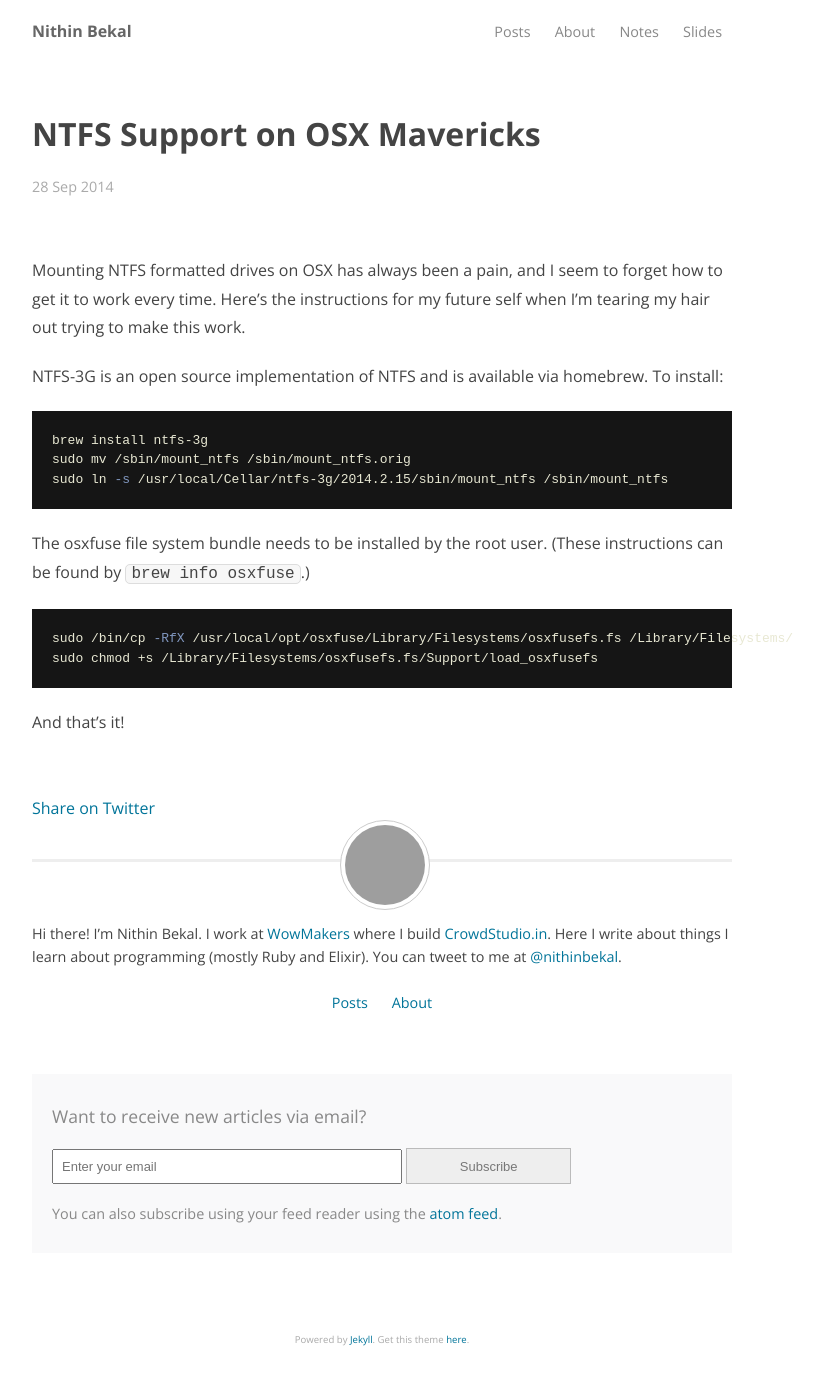
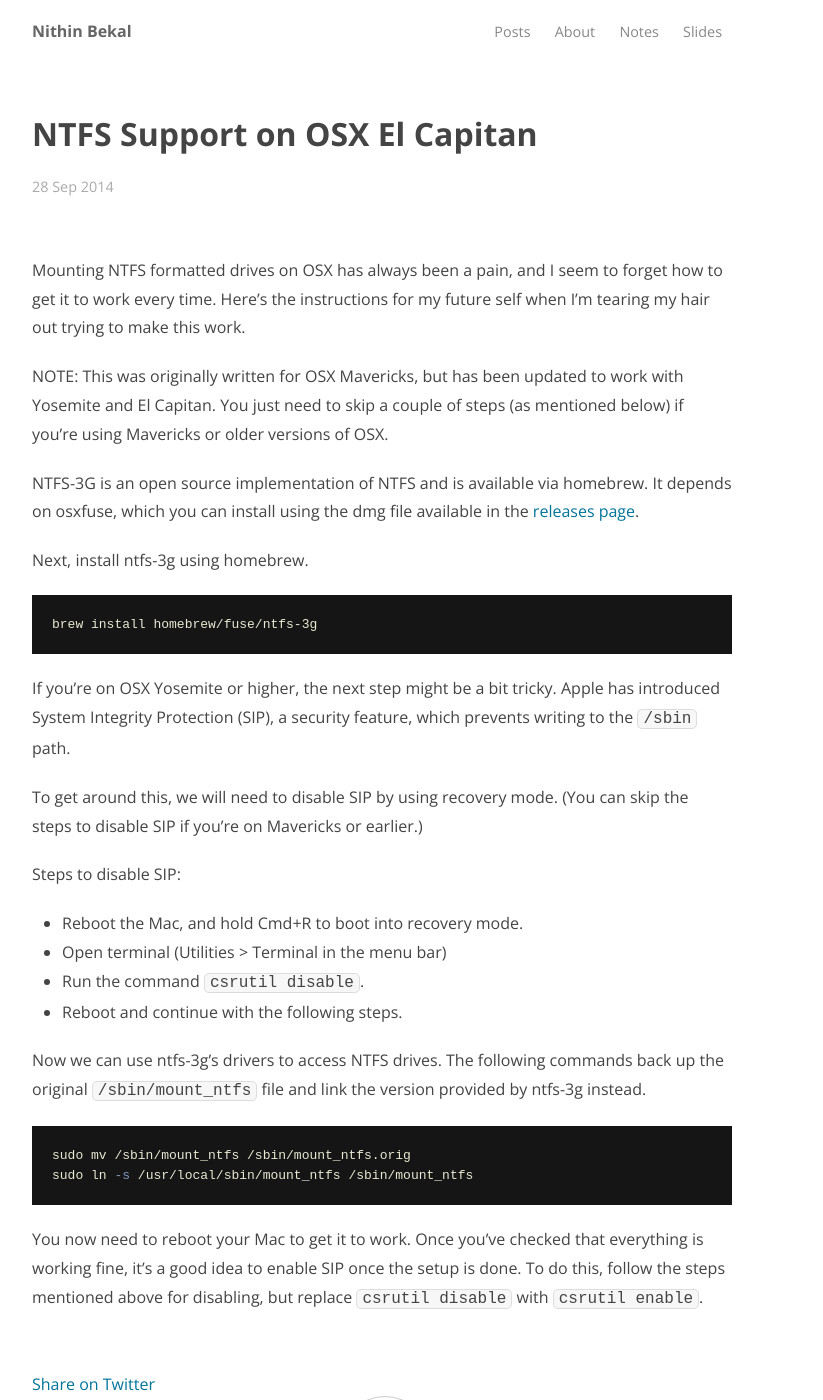
Before and after one commit to nithinbekal/nithinbekal.github.io, a Jekyll site: the page built from _posts/2014-09-28-osx-ntfs.md, in a window 1280 px wide and 1400 px high. Shown: the whole window, without its empty margins (258-1081 px from the left). Built offline with Jekyll 4.4.1, drawn with Linux system fonts in a browser that asks for light colours; comment, search, counter and statistics services are not loaded; grey boxes are pictures that could not be loaded.

Commit message:
Update NTFS support setup of El Capitan

```diff
--- a/_posts/2014-09-28-osx-ntfs.md
+++ b/_posts/2014-09-28-osx-ntfs.md
@@ -1,25 +1,54 @@
 ---
 layout: post
-title: "NTFS Support on OSX Mavericks"
+title: "NTFS Support on OSX El Capitan"
 date:  2014-09-28 20:15:15
 categories: osx
 ---
 
-Mounting NTFS formatted drives on OSX has always been a pain, and I seem to forget how to get it to work every time. Here's the instructions for my future self when I'm tearing my hair out trying to make this work.
+Mounting NTFS formatted drives on OSX has always been a pain, and I seem to forget how to get it to work every time.
+Here's the instructions for my future self when I'm tearing my hair out trying to make this work.
 
-NTFS-3G is an open source implementation of NTFS and is available via homebrew. To install:
+NOTE:
+This was originally written for OSX Mavericks,
+but has been updated to work with Yosemite and El Capitan.
+You just need to skip a couple of steps (as mentioned below)
+if you're using Mavericks or older versions of OSX.
+
+NTFS-3G is an open source implementation of NTFS and is available via homebrew.
+It depends on osxfuse, which you can install using the dmg file available in the
+[releases page](https://github.com/osxfuse/osxfuse/releases).
+
+Next, install ntfs-3g using homebrew.
 
 {% highlight bash %}
-brew install ntfs-3g
-sudo mv /sbin/mount_ntfs /sbin/mount_ntfs.orig
-sudo ln -s /usr/local/Cellar/ntfs-3g/2014.2.15/sbin/mount_ntfs /sbin/mount_ntfs
+brew install homebrew/fuse/ntfs-3g
 {% endhighlight %}
 
-The osxfuse file system bundle needs to be installed by the root user. (These instructions can be found by `brew info osxfuse`.)
+If you're on OSX Yosemite or higher, the next step might be a bit tricky.
+Apple has introduced System Integrity Protection (SIP),
+a security feature, which prevents writing to the `/sbin` path.
+
+To get around this, we will need to disable SIP by using recovery mode.
+(You can skip the steps to disable SIP if you're on Mavericks or earlier.)
+
+Steps to disable SIP:
+
+- Reboot the Mac, and hold Cmd+R to boot into recovery mode.
+- Open terminal (Utilities > Terminal in the menu bar)
+- Run the command `csrutil disable`.
+- Reboot and continue with the following steps.
+
+Now we can use ntfs-3g's drivers to access NTFS drives.
+The following commands back up the original `/sbin/mount_ntfs` file
+and link the version provided by ntfs-3g instead.
 
 {% highlight bash %}
-sudo /bin/cp -RfX /usr/local/opt/osxfuse/Library/Filesystems/osxfusefs.fs /Library/Filesystems/
-sudo chmod +s /Library/Filesystems/osxfusefs.fs/Support/load_osxfusefs
+sudo mv /sbin/mount_ntfs /sbin/mount_ntfs.orig
+sudo ln -s /usr/local/sbin/mount_ntfs /sbin/mount_ntfs
 {% endhighlight %}
 
-And that's it!
+You now need to reboot your Mac to get it to work.
+Once you've checked that everything is working fine,
+it's a good idea to enable SIP once the setup is done.
+To do this, follow the steps mentioned above for disabling,
+but replace `csrutil disable` with `csrutil enable`.
```
